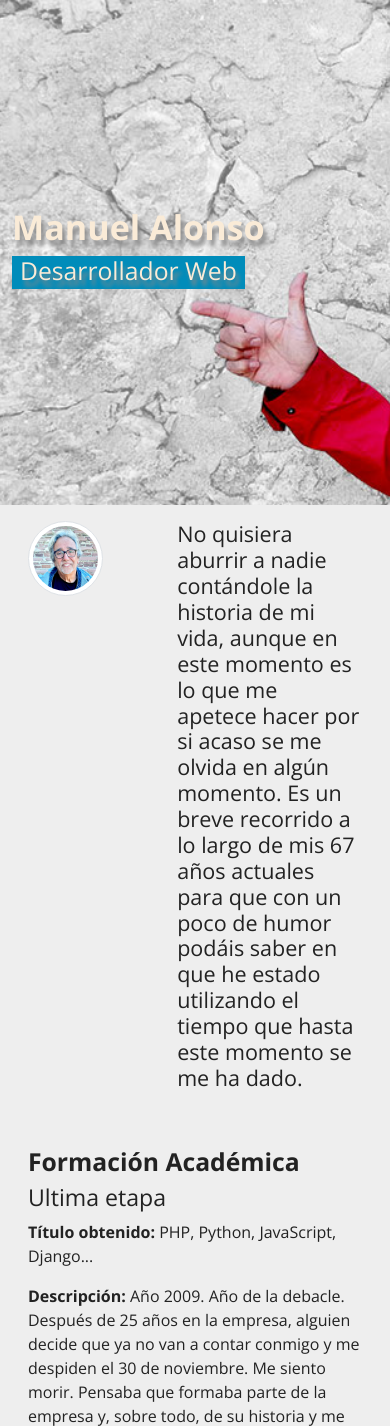
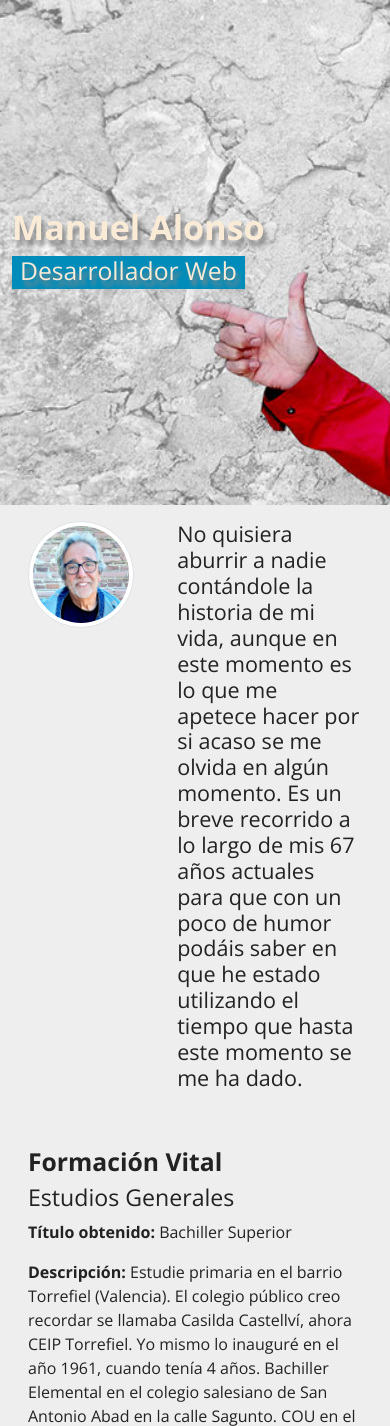
Before and after one commit to MAlonsoMA/Proyecto-Portafolio, a Django app: page /about/ in a window 390 px wide. Shown: the part 80-1506 px from the top of the page. Run offline with Django 4.2, Linux system fonts and the light colour scheme; data comes from the database, SQL or seed files in the repository; both versions use the stored data as it was after the commit; some libraries are stand-ins or nearby versions.

Commit message:
Textos actualizados, modificación de CSS y ajustes menores.

```diff
--- a/about/admin.py
+++ b/about/admin.py
@@ -3,5 +3,6 @@ from .models import Course, Skill
 
 class AboutAdmin(admin.ModelAdmin):
     readonly_fields = ('created', 'updated')
+    list_display = ('id','title','created', 'updated')
 
 admin.site.register([Course, Skill], AboutAdmin)
--- a/about/models.py
+++ b/about/models.py
@@ -14,7 +14,7 @@ class Course(models.Model):
     class Meta:
         verbose_name = 'formación'
         verbose_name_plural = 'formaciones'
-        ordering = ['-created']
+        ordering = ['created']
 
     # Con esta función logro mostrar en la lista de proyectos del admin, todos los proyectos con su titulo
     def __str__(self):
--- a/about/templates/about/about.html
+++ b/about/templates/about/about.html
@@ -25,7 +25,6 @@
 
 <div class="row d-flex">
     <div class="col-5 offset-md-auto">
-        <!-- <img class="img-fluid img-thumbnail img-circle img-perfil " src={% static 'core/img/foto-perfil.jpg' %} alt=""> -->
         <img class="img-fluid img-thumbnail img-circle img-perfil" src={{BASE_DIR}}"/media/backgrounds/foto-perfil.jpg" alt="Foto de perfil">
     </div>
 
@@ -41,7 +40,7 @@
 
 <div class="row d-flex pt-5">
     <div class="col-12">
-        <h2 class="fw-bold">Formación Académica</h2>
+        <h2 class="fw-bold">Formación Vital</h2>
         {% for course in courses %}
 
         <h3>{{ course.title }}</h3>
--- a/core/static/core/css/app.css
+++ b/core/static/core/css/app.css
@@ -82,6 +82,18 @@ y estaban en static/core/img */
     transition: all 0.5s ease-out;
 }
 
+@media screen and (max-width: 1400px) {
+    .img-perfil {
+        width: 60%;
+    }
+}
+
+@media screen and (max-width: 972px) {
+    .img-perfil {
+        width: 75%;
+    }
+}
+
 @media screen and (max-width: 768px) {
     .footer__texto {
         font-size: 14px;
@@ -89,7 +101,11 @@ y estaban en static/core/img */
         font-weight: normal;
         text-align: center;
     }
+    .img-perfil {
+        width: 85%;
+    }
 }
+
 
 /* CONOCIMIENTOS - MANEJO DE LOS ICONOS */
 
@@ -105,8 +121,8 @@ y estaban en static/core/img */
 }
 
 .card__skills {
-    margin: 20px 15px;
-    padding: 20px 20px;
+    margin: 20px 10px;
+    padding: 20px 10px;
     max-height: 200px;
     border-radius: 5px;
     text-align: center;
--- a/portfolio/templates/portfolio/portfolio.html
+++ b/portfolio/templates/portfolio/portfolio.html
@@ -25,7 +25,7 @@
 {% for project in projects %}
     <div class="row project mb-5">
         <div class="col-lg-3 col-md-4 offset-lg-1">
-            <img class="img-fluid mt-5 border border-2 shadow p-2" src="{{ project.image.url }}" alt="">
+            <img class="img-fluid mt-5 border border-2 shadow p-2 mb-3" src="{{ project.image.url }}" alt="">
         </div>
         <div class="col-lg-7 col-md-8">
             <h2 class="section-heading title">{{ project.title }}</h2>
```
Also changed, not shown: about/migrations/0002_alter_course_options.py (added), core/static/core/img/skills/php-svgrepo-com.svg, db.sqlite3, media/projects/Proyecto Portafolio/6bd18e0c-5c44-4158-b290-9b18fbe53d70.JPG.
